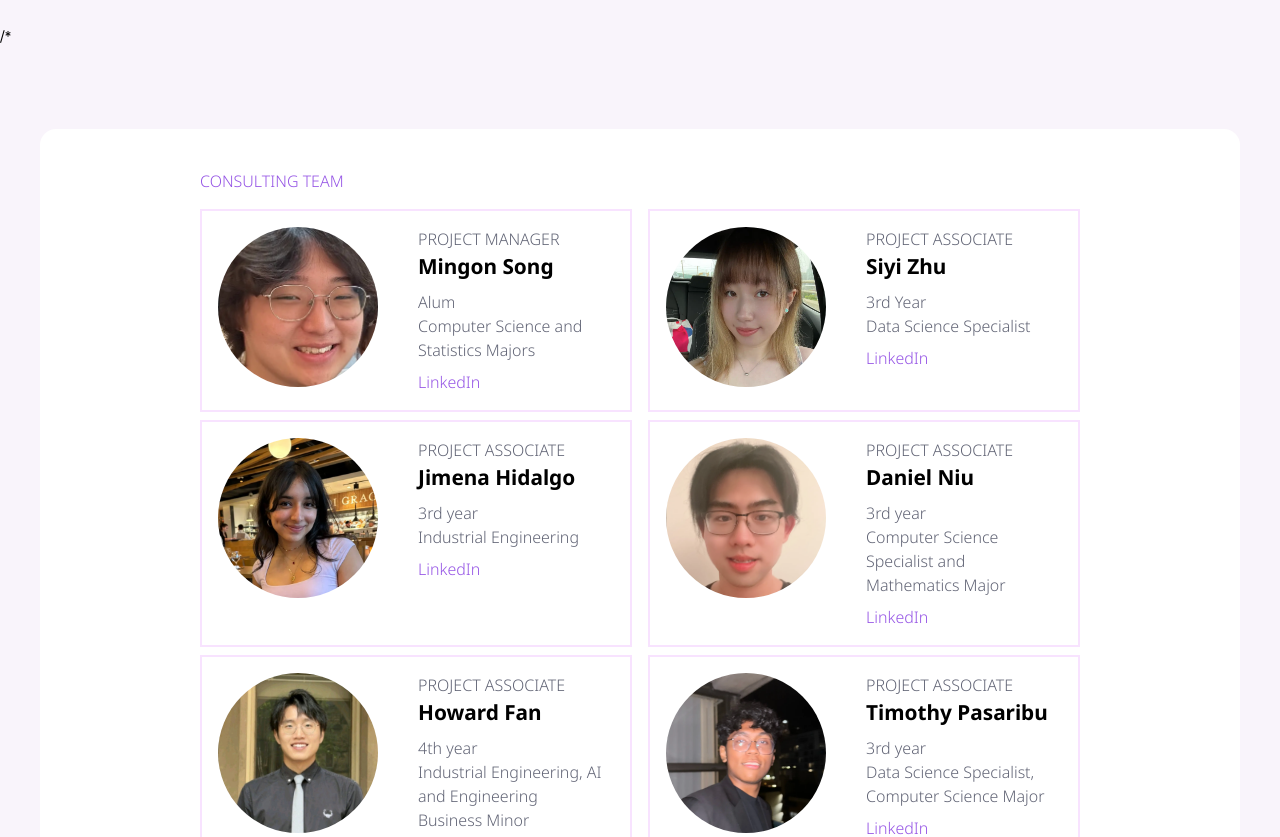
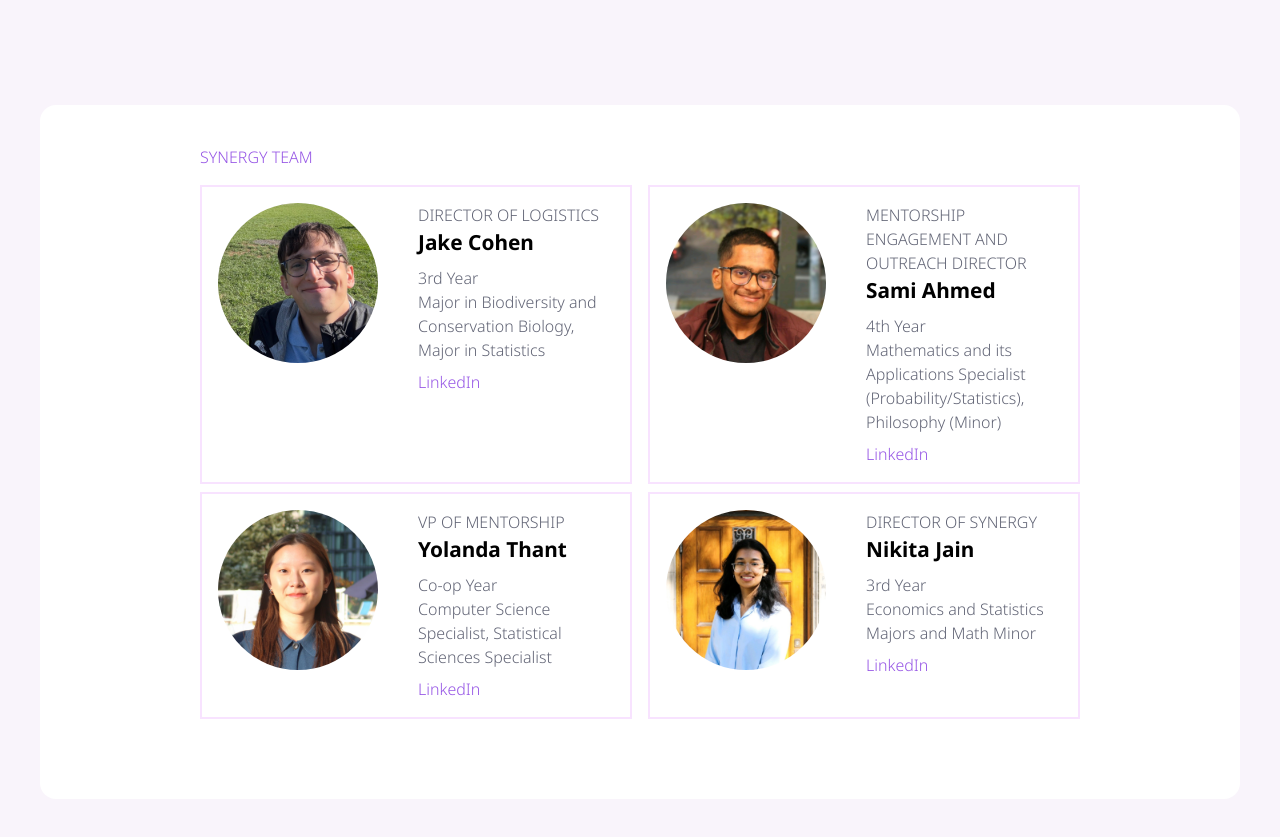
Before and after one commit to SDSS-UofT/sdss-uoft.github.io, a Next.js app in the folder sdss-website/: page /our-teams in a window 1280 px wide. Shown: the part 3520-4357 px from the top of the page. Built offline with nearby package versions, Linux system fonts and the light colour scheme.

Commit message:
Remove commented consulting team section
Removed commented-out code for the consulting team section.

```diff
--- a/sdss-website/src/app/our-teams/page.tsx
+++ b/sdss-website/src/app/our-teams/page.tsx
@@ -56,16 +56,6 @@ export default function Teams() {
 
         </div>
 
-        /* {/* consulting team for 2024 - 2025 */}
-        <div className="bg-white rounded-2xl lg:pr-40 lg:pl-40 pb-20 mt-20 lg:ml-10 lg:mr-10 ml-4 mr-4 pl-4 pr-4">
-          <div className="body-regular secondary-purple pt-10 pb-4">CONSULTING TEAM</div>
-          <div className="grid grid-cols-1 lg:grid-cols-2 gap-y-2 gap-x-4 justify-items-center">
-            {consultingTeamData.map((exec) => (
-              <ExecCard key={exec.id} {...exec} />
-            ))}
-          </div>
-        </div> */
-
         {/* synergy team */}
         <div className="bg-white rounded-2xl lg:pr-40 lg:pl-40 pb-20 mt-20 lg:ml-10 lg:mr-10 ml-4 mr-4 pl-4 pr-4">
           <div className="body-regular secondary-purple pt-10 pb-4">SYNERGY TEAM</div>
```
